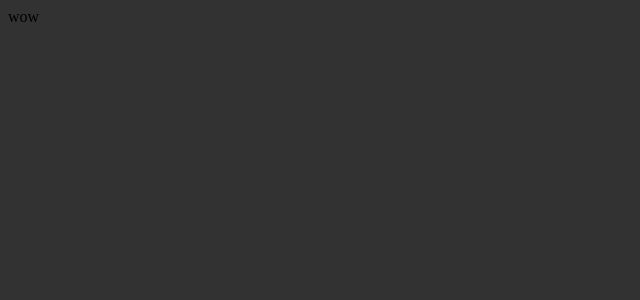
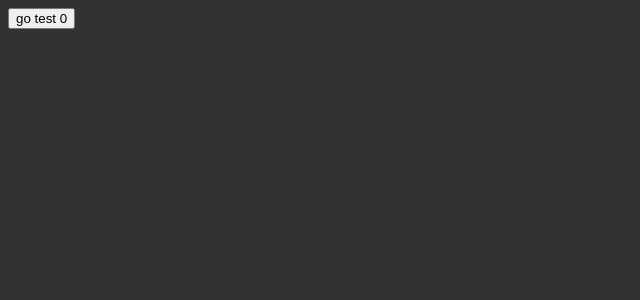
Before and after one commit to VeyGudTek/TypeTest, a React (Vite) app: page / in a window 1280 px wide. Shown: the top 300 px of the page, without its empty margins (0-640 px from the left). Built offline with nearby package versions, Linux system fonts and the light colour scheme.

Commit message:
Set up basic navigation

```diff
--- a/src/Components/App.tsx
+++ b/src/Components/App.tsx
@@ -1,11 +1,14 @@
+import type { PageOption } from '@Models/Page'
 import { useState } from 'react'
+import { Select, Test } from '@Components/.';
 
 export function App() {
-  const [count, setCount] = useState(0)
+  const [currPage, setCurrPage] = useState<PageOption>("home");
 
   return (
     <div className="app">
-      wow
+      {currPage === "home" && <Select nagivate0={() => setCurrPage("0")}/>}
+      {currPage === "0" && <Test pageOption={"0"} navigateBack={() => setCurrPage("home")}/>}
     </div>
   )
 }
--- /dev/null
+++ b/src/Components/Select.tsx
@@ -0,0 +1,13 @@
+import type { BasicCallback } from "@Models/.";
+
+interface SelectProps{
+    nagivate0: BasicCallback
+}
+
+export function Select(props: SelectProps){
+    const { nagivate0 } = props;
+
+    return(<>
+        <button onClick={() => nagivate0()}>go test 0</button>
+    </>);
+}
--- a/src/Components/Test.tsx
+++ b/src/Components/Test.tsx
@@ -1,7 +1,12 @@
-function Test(){
-    return (<>
-        Hello!
-    </>);
+import type { BasicCallback, PageOption } from "@Models/.";
+
+interface TestProps{
+    navigateBack: BasicCallback,
+    pageOption: PageOption
 }
 
-export default Test;
+export function Test(props: TestProps){
+    const { navigateBack } = props;
+
+    return (<button onClick={() => navigateBack()}>Go home</button>);
+}
--- /dev/null
+++ b/src/Components/index.ts
@@ -0,0 +1,2 @@
+export * from "./Test";
+export * from "./Select";
--- /dev/null
+++ b/src/Models/Callbacks.type.ts
@@ -0,0 +1 @@
+export type BasicCallback = () => void;
--- /dev/null
+++ b/src/Models/index.ts
@@ -0,0 +1,2 @@
+export * from "./Callbacks.type";
+export * from "./Page";
```
Also changed, not shown: src/Models/Page.ts (+14 -0 lines).
